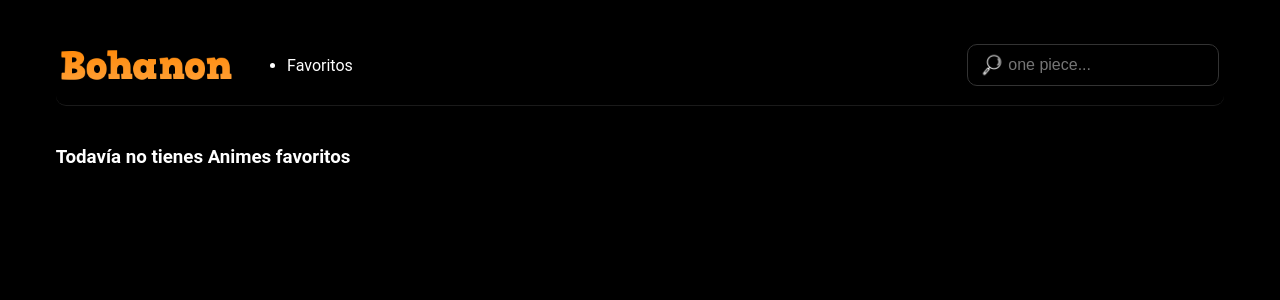
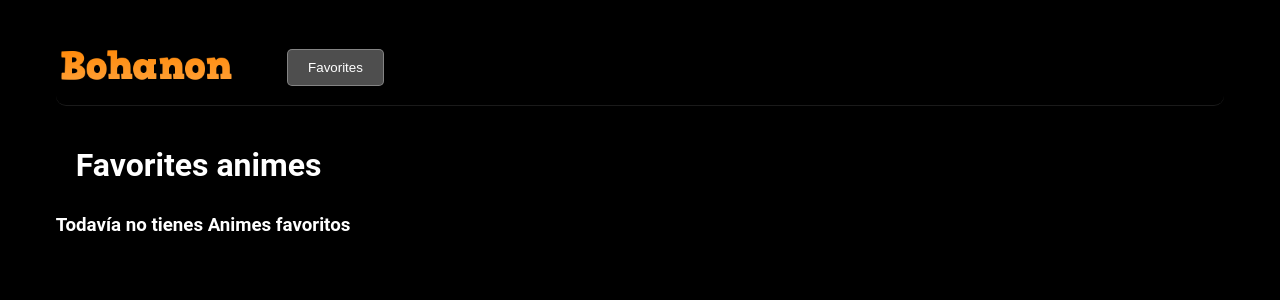
Before and after one commit to luisjedev/AnimesApp, a React (Vite) app: page /favorites in a window 1280 px wide. Shown: the top 300 px of the page. Built offline with nearby package versions, Linux system fonts and the light colour scheme.

Commit message:
favorites

```diff
--- a/src/api/get-anime-by-name.ts
+++ b/src/api/get-anime-by-name.ts
@@ -3,9 +3,9 @@
 import { AnimeApiResponse } from "../interfaces";
 import { API_URL } from "./constants";
 
-export async function getAnimeByName(name: string = "one%piece") {
+export async function getAnimeByName(name: string = "", page: number = 1) {
   try {
-    const res = await fetch(`${API_URL}/anime?q=${name}&sfw=true`);
+    const res = await fetch(`${API_URL}/anime?q=${name}&sfw=true&page=${page}`);
     if (!res.ok) {
       throw new Error("Error en la llamada");
     }
--- a/src/components/anime-item/anime-item.tsx
+++ b/src/components/anime-item/anime-item.tsx
@@ -1,7 +1,7 @@
 import "./anime-item.css";
 import FavImg from "../../assets/fav-icon.png";
 import FillFavImg from "../../assets/fill-fav-icon.png";
-import { useState } from "react";
+import { useEffect, useState } from "react";
 import { Anime } from "../../interfaces/anime";
 import { useFavAnimesContext } from "../../hooks/useFavAnimesContext";
 
@@ -9,10 +9,20 @@ type AnimeItemProps = {
   anime: Anime;
 };
 
-export function AnimeItem({ anime }: AnimeItemProps) {
+export function AnimeItem({ anime }: Readonly<AnimeItemProps>) {
   const [isFavorite, setIsFavorite] = useState(false);
 
-  const { changeFavorites } = useFavAnimesContext();
+  const { changeFavorites, favoritesAnimes } = useFavAnimesContext();
+
+  useEffect(() => {
+    if (anime && favoritesAnimes.length > 0) {
+      favoritesAnimes.some((animeItem) => {
+        if (animeItem.mal_id == anime.mal_id) {
+          setIsFavorite(true);
+        }
+      });
+    }
+  }, []);
 
   function onChangeIsFavorite() {
     setIsFavorite((prev) => !prev);
@@ -26,14 +36,12 @@ export function AnimeItem({ anime }: AnimeItemProps) {
   return (
     <article className="anime-card-container">
       <div className="anime-art-container">
-        <img src={anime.images.webp.large_image_url} alt={anime.title} />
+        <img src={anime.images.webp.image_url} alt={anime.title} />
       </div>
       <footer className="anime-card-footer">
         <div className="anime-card-details">
           <h2 className="anime-title">{anime.title}</h2>
-          <p className="anime-categories">
-            {anime.genres[0]?.name}, {anime.genres[1]?.name}
-          </p>
+          <p className="anime-categories">{anime.genres[0]?.name}</p>
         </div>
         <img
           className="favorite-img"
--- a/src/components/anime-list.tsx
+++ b/src/components/anime-list.tsx
@@ -5,11 +5,11 @@ type AnimeListProps = {
   animes: Anime[];
 };
 
-export function AnimeList({ animes }: AnimeListProps) {
+export function AnimeList({ animes }: Readonly<AnimeListProps>) {
   return (
     <section className="anime-list-container">
       <div className="anime-list">
-        {animes.length > 0 ? (
+        {animes && animes.length > 0 ? (
           animes?.map((anime) => <AnimeItem key={anime.mal_id} anime={anime} />)
         ) : (
           <h2>No existen animes</h2>
--- a/src/components/header.tsx
+++ b/src/components/header.tsx
@@ -1,9 +1,11 @@
 import { AnimeFilter } from "../components/anime-filter";
 import Logo from "../assets/logo.png";
-import { useNavigate } from "react-router-dom";
+import { useLocation, useNavigate } from "react-router-dom";
 
 export function Header() {
   const navigate = useNavigate();
+  const location = useLocation();
+  console.log(location);
 
   return (
     <header className="header-container">
@@ -16,14 +18,21 @@ export function Header() {
         />
         <nav className="header-navbar">
           <ul>
-            <li onClick={() => navigate("/favorites")}>Favoritos</li>
+            <button
+              className={`${location.pathname == "/favorites" && "active"}`}
+              onClick={() => navigate("/favorites")}
+            >
+              Favorites
+            </button>
           </ul>
         </nav>
       </div>
 
-      <div className="filters-container">
-        <AnimeFilter />
-      </div>
+      {location.pathname == "/" && (
+        <div className="filters-container">
+          <AnimeFilter />
+        </div>
+      )}
     </header>
   );
 }
--- a/src/components/pagination.tsx
+++ b/src/components/pagination.tsx
@@ -13,7 +13,7 @@ export function Pagination({
   existNextPage,
   isLoading,
   setCurrentPage,
-}: PaginationProps) {
+}: Readonly<PaginationProps>) {
   const [lastRequestTime, setLastRequestTime] = useState(0);
 
   function onChangePage(where: string) {
@@ -27,11 +27,9 @@ export function Pagination({
           setLastRequestTime(new Date().getTime());
           setCurrentPage(currentPage - 1);
         }
-      } else {
-        if (currentPage && isNewRequestAllowed(lastRequestTime)) {
-          setLastRequestTime(new Date().getTime());
-          setCurrentPage(currentPage + 1);
-        }
+      } else if (currentPage && isNewRequestAllowed(lastRequestTime)) {
+        setLastRequestTime(new Date().getTime());
+        setCurrentPage(currentPage + 1);
       }
     }
   }
@@ -44,7 +42,6 @@ export function Pagination({
           onClick={() => onChangePage("PREV")}
         >{`< PREV PAGE`}</button>
       )}
-      <h1> Top Animes</h1>
       {existNextPage && (
         <button
           className="anime-list-pagination-button"
--- a/src/contexts/fav-animes-context.tsx
+++ b/src/contexts/fav-animes-context.tsx
@@ -13,9 +13,9 @@ export const FavAnimesContext = createContext<AnimesContextProps>({
 
 export function FavAnimesContextProvider({
   children,
-}: {
+}: Readonly<{
   children: React.ReactNode;
-}) {
+}>) {
   const [favoritesAnimes, setFavoritesAnimes] = useState<Anime[]>([]);
 
   function onFavoritesChanged(anime: Anime): void {
@@ -28,7 +28,7 @@ export function FavAnimesContextProvider({
       setFavoritesAnimes((favorites) => [...favorites, anime]);
     } else {
       const newFavList = favoritesAnimes.filter(
-        (favAnime) => anime.mal_id !== favAnime.mal_id,
+        (favAnime) => anime.mal_id !== favAnime.mal_id
       );
       setFavoritesAnimes(newFavList);
     }
--- a/src/hooks/useGetTopAnimes.tsx
+++ b/src/hooks/useGetTopAnimes.tsx
@@ -46,7 +46,10 @@ export function useGetTopAnimes() {
   async function getFilteredAnimes(name: string) {
     setIsLoading(true);
     try {
-      const response = await getAnimeByName(name.replace("+", "%"));
+      const response = await getAnimeByName(
+        name.replace("+", "%"),
+        currentPage
+      );
       console.log(response?.data);
       setAnimes(response?.data);
       setCurrentPage(response?.pagination.current_page);
--- a/src/index.css
+++ b/src/index.css
@@ -73,6 +73,30 @@ body {
     display: flex;
     align-items: center;
     gap: 50px;
+}
+
+.header-navbar ul{
+    padding-top: 5px;
+}
+
+.header-navbar button{
+    padding: 10px 20px;
+    border-radius: 5px;
+    border: solid white 1px;
+    background-color: black;
+    color: white;
+    cursor: pointer;
+    text-decoration: none;
+    list-style: none;
+}
+
+.header-navbar button.active{
+    background-color: rgba(255, 255, 255, 0.306);
+    border-color: rgba(255, 255, 255, 0.306);
+}
+
+.section-title{
+ margin: 0px 0px 30px 20px;
 }
 
 .logo {
--- a/src/routes/favorites.route.tsx
+++ b/src/routes/favorites.route.tsx
@@ -6,6 +6,7 @@ export function Favorites() {
 
   return (
     <main className="anime-list-container">
+      <h1 className="section-title">Favorites animes</h1>
       {favoritesAnimes && favoritesAnimes.length > 0 ? (
         <AnimeList animes={favoritesAnimes} />
       ) : (
--- a/src/routes/home.route.tsx
+++ b/src/routes/home.route.tsx
@@ -21,19 +21,14 @@ export function Home() {
   if (animes)
     return (
       <main className="anime-list-container">
+        <h1 className="section-title">Top animes</h1>
         <Pagination
           currentPage={currentPage ?? 1}
           existNextPage={existNextPage ?? false}
           isLoading={isLoading}
           setCurrentPage={setCurrentPage}
         />
-        {isLoading ? (
-          <Loading />
-        ) : animes && animes.length > 0 ? (
-          <AnimeList animes={animes} />
-        ) : (
-          <h2>No hay animes existentes</h2>
-        )}
+        {isLoading ? <Loading /> : <AnimeList animes={animes} />}
       </main>
     );
 }
```
